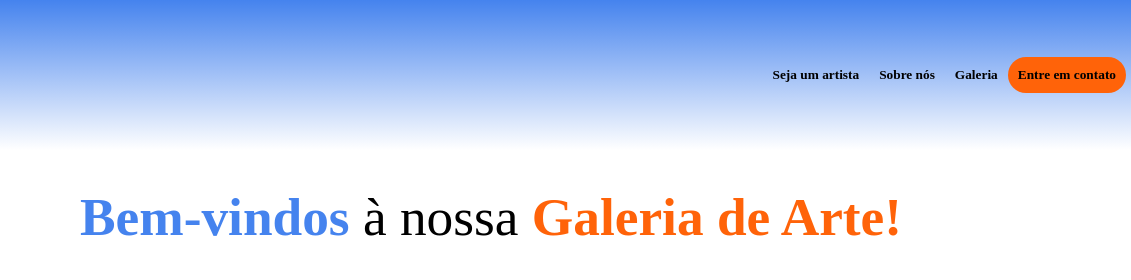
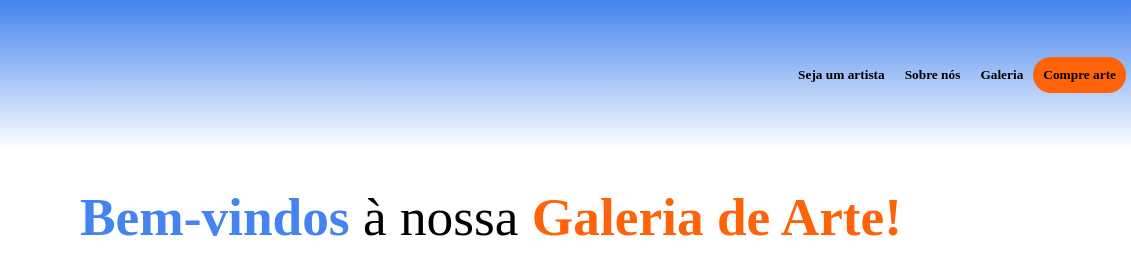
Before and after one commit to yuriwillian/art-luety-gallery, a plain HTML site: page index.html in a window 1280 px wide. Shown: the top 280 px of the page, 149-1280 px from the left. Drawn offline with Linux system fonts and the light colour scheme; a web font is replaced by a local one.

Commit message:
art-luety-gallery

```diff
--- a/index.html
+++ b/index.html
@@ -20,7 +20,7 @@
                 <li><a href="/src/formulario-artistas.html"><strong>Seja um artista</strong></a></li>
                 <li><a href="/src/sobre.html"><strong>Sobre nós</strong></a></li>
                 <li><a href="/"><strong>Galeria</strong></a></li>
-                <li><a href="/src/formulario.html" id="destaque"><strong>Entre em contato</strong></a></li>
+                <li><a href="/src/formulario.html" id="destaque"><strong>Compre arte</strong></a></li>
                 </li>
             </ul>
         </nav>
@@ -36,7 +36,7 @@
             <li><a href="/src/formulario-artistas.html"><strong>Seja um artista</strong></a></li>
             <li><a href="/src/sobre.html"><strong>Sobre nós</strong></a></li>
             <li><a href="/"><strong>Galeria</strong></a></li>
-            <li><a href="/src/formulario.html" id="destaque"><strong>Entre em contato</strong></a></li>
+            <li><a href="/src/formulario.html" id="destaque"><strong>Compre arte</strong></a></li>
             </li>
         </ul>
         </ul>
```
Also changed, not shown: src/formulario-artistas.html (+2 -2 lines), src/formulario.html (+2 -2 lines), src/obrigado.html (+2 -2 lines), src/sobre.html (+2 -2 lines).
